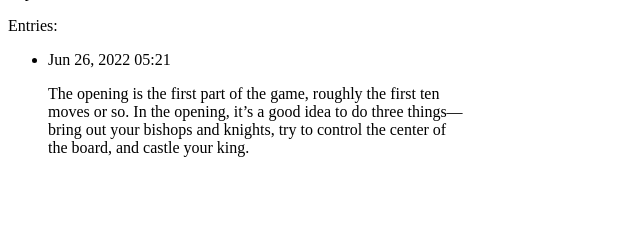
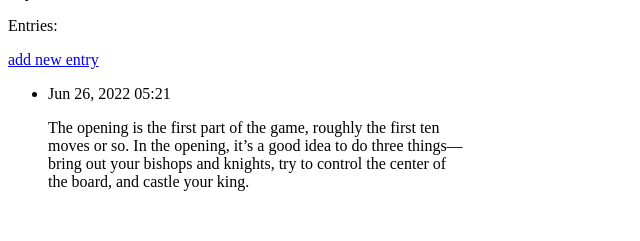
Before and after one commit to tIcers/diarylog, a Django app: page /topics/1 in a window 1280 px wide. Shown: the part 59-300 px from the top of the page, without its empty margins (0-640 px from the left). Run offline with Django 4.2, Linux system fonts and the light colour scheme; data comes from the database, SQL or seed files in the repository; both versions use the stored data as it was after the commit.

Commit message:
added new_entries form, model and urls

```diff
--- a/learning_logs/templates/learning_logs/topic.html
+++ b/learning_logs/templates/learning_logs/topic.html
@@ -5,6 +5,9 @@
 	<p> Topics:{{topics}}</p>
 
 	<p>Entries:</p>
+	<p>
+		<a href="{% url 'new_entry' topic.id%}">add new entry</a>
+	</p>
 	<ul>
 	{%for entry in entries%}
 		<li>
--- a/learning_logs/urls.py
+++ b/learning_logs/urls.py
@@ -14,6 +14,9 @@ urlpatterns = [
 	path('topics/<int:topic_id>',views.topic, name='topic'),
 
 	# Page for adding a new topic
-	path('new_topic/', views.new_topic, name='new_topic')
+	path('new_topic/', views.new_topic, name='new_topic'),
+
+	#page for adding new entries
+	path('new_entry/<int:topic_id>',views.new_entry,name='new_entry')
 
 ]
--- a/learning_logs/views.py
+++ b/learning_logs/views.py
@@ -4,7 +4,7 @@ from django.shortcuts import render
 from .models import Topic
 from django.http import HttpResponseRedirect
 from django.urls import reverse
-from .forms import TopicForm
+from .forms import TopicForm,EntryForm
 
 # Create your views here.
 
@@ -36,9 +36,28 @@ def new_topic(request):
 
 		if form.is_valid():
 			form.save()
-			return HttpResponseRedirect(reverse('learning_logs:topics'))
+			return HttpResponseRedirect(reverse('topics'))
 
 	context = {'form':form}
 
 
 	return render(request,'learning_logs/new_topic.html',context)
+
+def new_entry(request,topic_id):
+	"""Add a new entry for a spefic topic"""
+	topic = Topic.objects.get(id=topic_id)
+
+	if request.method != 'POST':
+		form = EntryForm()
+	else:
+		form = EntryForm(data=request.POST)
+
+		if form.is_valid():
+			new_entry = form.save(commit=False)
+			new_entry.topic = topic
+			new_entry.save()
+			return HttpResponseRedirect(reverse('topics',args=[topic_id]))
+			# include the path of urls and list containing any args that need to be included in url
+
+	context = {'topic':topic,'form':form}
+	return render(request,'learning_logs/new_entry.html',context)
```
Also changed, not shown: learning_logs/forms.py (+9 -1 lines), learning_logs/templates/learning_logs/new_entry.html (added, +15 -0 lines), db.sqlite3.
